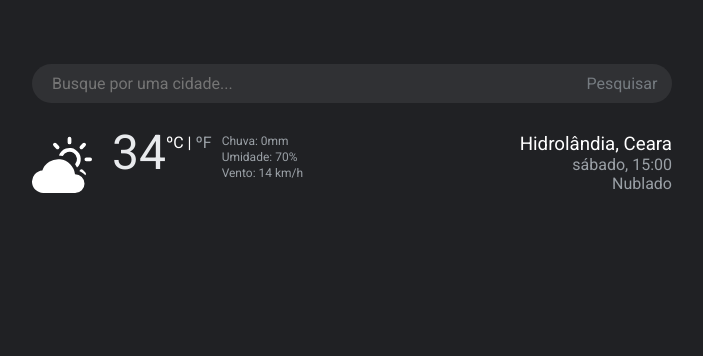
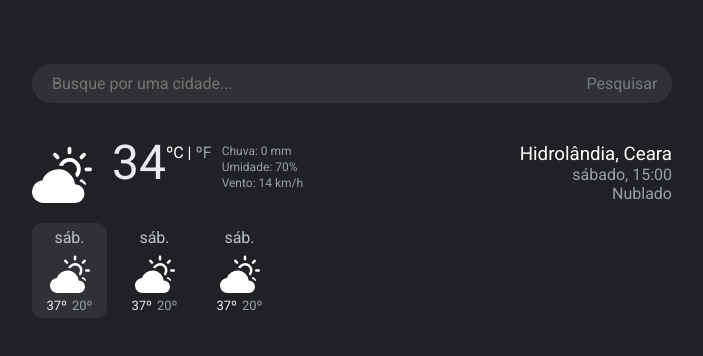
Before and after one commit to zairobastos/ZB-Weather, a React (Create React App) app: page / in a window 1280 px wide. Shown: the top 356 px of the page, without its empty margins (288-991 px from the left). Built offline with nearby package versions, Linux system fonts and the light colour scheme.

Commit message:
Implementaçao dos dias da semana

```diff
--- a/package.json
+++ b/package.json
@@ -6,11 +6,15 @@
     "@testing-library/jest-dom": "^5.14.1",
     "@testing-library/react": "^11.2.7",
     "@testing-library/user-event": "^12.8.3",
+    "apexcharts": "^3.29.0",
+    "moment": "^2.29.1",
     "node-sass": "^6.0.1",
     "react": "^17.0.2",
+    "react-apexcharts": "^1.3.9",
     "react-dom": "^17.0.2",
     "react-icons": "^4.3.1",
     "react-scripts": "4.0.3",
+    "styled-components": "^5.3.3",
     "web-vitals": "^1.1.2"
   },
   "scripts": {
--- a/src/App.js
+++ b/src/App.js
@@ -1,13 +1,15 @@
 import React from "react";
 import Seacher from './components/Seacher';
 import Tempo from "./components/Tempo";
-import './styles/global.scss'
+import Week from "./components/Week";
+import './styles/global.scss';
 
 function App() {
   return (
     <main>
       <Seacher/>
       <Tempo/>
+      <Week/>
     </main>
   );
 }
--- /dev/null
+++ b/src/components/Days.js
@@ -0,0 +1,29 @@
+import React from 'react';
+import '../styles/days.scss'
+import {BsFillCloudSunFill} from 'react-icons/bs'
+import moment from 'moment';
+
+
+function Days(props) {
+    moment.locale('pt-br');
+    let data = moment().format('ddd');
+
+    moment.updateLocale('pt-br',{
+        weekdaysShort : ['dom.','seg.','ter.','qua.','qui.','sex.','sáb.']
+    })
+
+    return(
+        <>
+            <div className={`day ${props.class}`}>
+                <h4>{data}</h4>
+                <BsFillCloudSunFill className="statusTemp"/>
+                <div className="maxmin">
+                    <p>37º</p>
+                    <p>20º</p>
+                </div>
+            </div>
+        </>
+    );
+}
+
+export default Days;
--- a/src/components/Tempo.js
+++ b/src/components/Tempo.js
@@ -13,7 +13,7 @@ function Tempo() {
                         <sup>ºC | <span>ºF</span></sup>
                     </div>
                     <div className="clima">
-                        <p>Chuva: 0mm</p>
+                        <p>Chuva: 0 mm</p>
                         <p>Umidade: 70%</p>
                         <p>Vento: 14 km/h</p>
                     </div>
--- /dev/null
+++ b/src/components/Week.js
@@ -0,0 +1,16 @@
+import React from 'react';
+import Days from './Days';
+
+import '../styles/week.scss';
+
+function Week() {
+    return (
+        <div className="semana">
+            <Days/>
+            <Days class="disable"/>
+            <Days class="disable"/>
+        </div>
+    );
+}
+
+export default Week;
--- /dev/null
+++ b/src/styles/days.scss
@@ -0,0 +1,45 @@
+.day{
+    color:#fff;
+    display: flex;
+    flex-flow: column wrap;
+    justify-content: space-between;
+    align-items: center;
+    width: 4.688rem;
+    height: 5.938rem;
+    margin: 20px 10px 0px 0px;
+    background-color: #303134;
+    border-radius: 10px;
+
+    h4{
+        color: #BDC1C6;
+        font-weight: 400;
+        font-size: 1rem;
+        margin-top: 5px;
+    }
+
+    .maxmin{
+        display: flex;
+        flex-flow: row wrap;
+
+        p:first-child{
+            color: #e8eaed;
+            margin-right: 5px;
+        }
+        p:last-child{
+            color: #9aa0a6;
+        }
+        p{
+            font-weight: 400;
+            font-size: 0.813rem;
+            margin-bottom: 5px;
+        }
+    }
+
+    .statusTemp{
+        font-size: 2.5rem;
+    }
+}
+
+.disable{
+    background-color: #202124;
+}
--- a/src/styles/seacher.scss
+++ b/src/styles/seacher.scss
@@ -1,7 +1,6 @@
-
 .pesquisar{
     width: 100%;
-    margin: 0px 0px 30px 0px;
+    margin: 0px 0px 40px 0px;
     input{
         border: none;
         outline: none;
--- /dev/null
+++ b/src/styles/week.scss
@@ -0,0 +1,4 @@
+.semana{
+    display: flex;
+    flex-flow: row wrap;
+}
```
Also changed, not shown: 1 other file (tests, documents, lock files or other folders).
